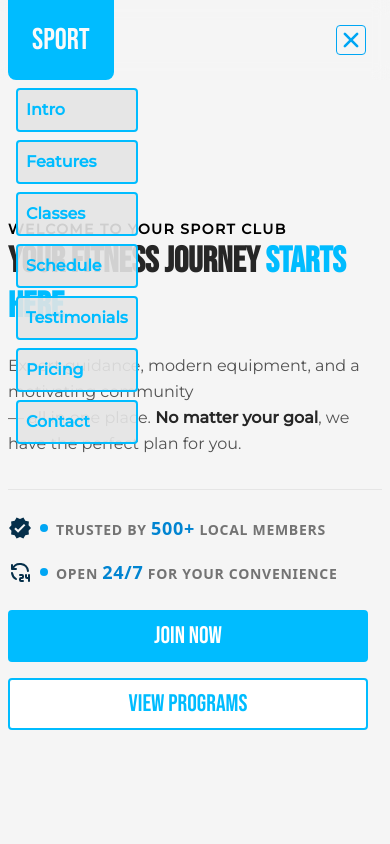
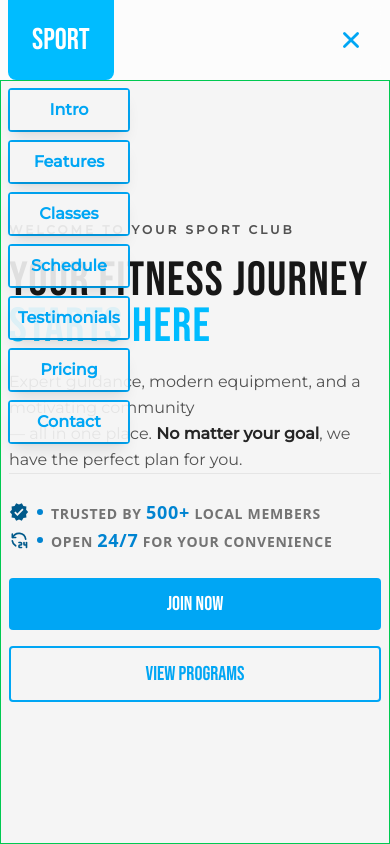
Before and after one commit to AbdallahBenj/landing-page, a React (Vite) app: page / in a window 390 px wide. Both pictures are taken after a click on the button "Toggle menu". Shown: the top 844 px of the page. Built offline with nearby package versions, Linux system fonts and the light colour scheme.

Commit message:
Update Landing Page - update intro section, nav bar and menu mobile

```diff
--- a/src/layout/Footer.jsx
+++ b/src/layout/Footer.jsx
@@ -11,7 +11,7 @@ const Footer = () => {
       <div
         className="footer-container
         flex flex-col md:flex-row justify-between items-center
-        w-full md:max-w-4xl
+        w-full md:max-w-5xl
         mx-2 md:mx-6"
       >
         <p className="font-heading font-medium text-md text-neutral-700">
--- a/src/layout/Header.jsx
+++ b/src/layout/Header.jsx
@@ -14,36 +14,37 @@ const Header = ({ sectionRefs }) => {
 
   return (
     <header
-      className="header-class fixed
+      className="header-class
+      fixed top-0 w-full z-50
       flex justify-center items-center
-      w-full backdrop-blur
+      backdrop-blur bg-white/70
       min-h-(--header-mobile) md:min-h-(--header-desktop)"
     >
       <div
-        className="header-container z-20
+        className="header-container
         flex justify-between items-center
-        w-full md:max-w-4xl
+        w-full md:max-w-5xl
         mx-2 md:mx-6"
       >
         {/* Header logo section */}
 
-        <a href="./">
-          <div
+        <a
+          href="./"
           className="
-            flex justify-center items-center
+            flex items-center
             rounded-b-lg p-6
-            h-(--header-mobile) md:h-(--header-desktop)
+            h-(--header-mobile)
+            md:h-(--header-desktop)
             bg-sky-400 hover:bg-sky-500
             transition-colors duration-300"
         >
           <h1
             className="site-name
               font-heading text-3xl
-              text-neutral-50"
+              text-white"
           >
             Sport
           </h1>
-          </div>
         </a>
 
         {/* Desktop Nav link section*/}
@@ -57,10 +58,23 @@ const Header = ({ sectionRefs }) => {
                   <button
                     onClick={() => ScrollToSection(sectionRefs.current[id])}
                     className="font-heading
-                    flex justify-center items-center
                     text-xl cursor-pointer
-                    h-(--header-mobile) md:h-(--header-desktop)
-                    border-b border-transparent hover:border-sky-500
+                    h-(--header-desktop)
+                    flex items-center justify-center
+
+
+                    relative
+                    after:absolute
+                    after:content-['']
+                    after:left-1/2 after:bottom-0
+                    after:-translate-x-1/2
+                    after:h-0.5 after:w-0
+                    after:bg-sky-500
+                    hover:after:w-full
+                    after:transition-[width]
+                    after:duration-300
+
+
                     text-sky-400 hover:text-sky-500
                     transition-colors duration-300"
                   >
@@ -84,7 +98,7 @@ const Header = ({ sectionRefs }) => {
           md:hidden m-4"
         >
           {isOpen ? (
-            <IoClose className="text-3xl border rounded text-sky-500" />
+            <IoClose className="text-3xl text-sky-500" />
           ) : (
             <IoMenu className="text-3xl text-sky-500" />
           )}
--- a/src/layout/MobileMenu.jsx
+++ b/src/layout/MobileMenu.jsx
@@ -6,30 +6,33 @@ const MobileMenu = ({ isOpen, setOpen, sectionRefs }) => {
   return (
     <nav
       id="mobile-menu"
+      aria-hidden={!isOpen}
       className={`md:hidden
-      absolute left-2
+      absolute left-0 p-2
       top-(--header-mobile)
-      px-2
-      transaction-all duration-500
+      transition-all duration-500
       ${
         isOpen
-          ? "opacity-100 translate-x-0 pointer-events-auto visible"
-          : "opacity-0 -translate-x-full pointer-events-none invisible"
+          ? "opacity-100 translate-x-0 pointer-events-auto"
+          : "opacity-0 -translate-x-full pointer-events-none"
       }`}
     >
-      <ul>
+      <ul className="space-y-2">
         {sections.map((section) => (
-          <li
-            key={section.id}
-            className="my-2 border-2 border-sky-400 rounded
-            bg-neutral-200/90 "
-          >
+          <li key={section.id} className="border-2 border-sky-500 rounded">
             <button
               onClick={() => {
                 setOpen(false);
                 ScrollToSection(sectionRefs.current[section.id]);
               }}
-              className="font-montserrat font-semibold text-sky-400 p-2 block"
+              aria-label={`Go to ${section.name} section`}
+              className="font-montserrat
+              font-semibold
+              p-2 w-full
+              text-sky-500
+              bg-neutral-100/90 shadow-lg
+              active:scale-[0.98]
+              active:bg-neutral-200/80"
             >
               {section.name}
             </button>
--- a/src/sections/IntroSection.jsx
+++ b/src/sections/IntroSection.jsx
@@ -6,39 +6,52 @@ const IntroSection = ({ sectionRefs }) => {
     <div
       id="intro"
       ref={sectionRefs}
-      className="hero-section
-      flex justify-center items-center
-      w-full h-full
+      className="intro-section
+      flex justify-center
       min-h-screen
       bg-neutral-100"
     >
       <div
-        className="hero-container
-        mt-26
-        w-full md:max-w-4xl
-        mx-2 md:mx-6"
+        className="intro-container
+        flex h-full w-full md:max-w-5xl"
       >
-        <div className="max-w-2xl">
+        <div
+          className="intro-card
+          border border-green-500
+          p-2 md:p-6
+          flex flex-1
+          mt-(--header-mobile) md:mt-(--header-desktop)
+          min-h-[calc(100vh-var(--header-mobile))] md:min-h-[calc(100vh-var(--header-desktop))]"
+        >
+          <div
+            className="intro-left-container
+            flex flex-col
+            my-auto
+            max-w-2xl"
+          >
+            <div className="intro-welcome space-y-5">
               <p
                 className="
-          text-sm md:text-md
-          font-montserrat font-bold
-          te xt-neutral-700 tracking-widest"
+                font-montserrat
+                tracking-[0.25em]
+                text-xs md:text-sm
+                uppercase font-semibold
+                text-neutral-600"
               >
                 WELCOME TO YOUR SPORT CLUB
               </p>
 
               <h2
                 className="
-          mb-6 leading-tight
-          font-heading font-semibold
-          text-4xl md:text-6xl text-neutral-800"
+                font-heading
+                leading-[0.95] tracking-wide
+                text-5xl md:text-7xl text-neutral-900"
               >
                 Your Fitness Journey{" "}
                 <span className="text-sky-400">Starts Here</span>
               </h2>
 
-          <p className="font-montserrat text-neutral-600 mb-8 max-w-xl leading-relaxed">
+              <p className="font-montserrat leading-relaxed text-base md:text-lg text-neutral-600">
                 Expert guidance, modern equipment, and a motivating community
                 <br />— all in one place.{" "}
                 <span className="font-semibold text-neutral-800">
@@ -46,52 +59,59 @@ const IntroSection = ({ sectionRefs }) => {
                 </span>
                 , we have the perfect plan for you.
               </p>
-
-          <div className="flex flex-wrap gap-x-8 gap-y-4 border-t border-neutral-200 pt-6">
+            </div>
+            <div className="intro-actions space-y-6">
+              <div
+                className="intro-trust
+                border-t border-neutral-200 pt-6"
+              >
                 <div className="flex items-center gap-2">
-              <MdVerified className="text-sky-950 text-2xl" />
-              <span className="flex h-2 w-2 rounded-full bg-sky-500"></span>
+                  <MdVerified className="text-sky-800 text-xl" />
+                  <span className="inline-block h-1.5 w-1.5 rounded-full bg-sky-600"></span>
                   <p className="text-sm font-bold uppercase tracking-wider text-neutral-500">
-                Trusted by <span className="text-sky-600 text-lg">500+</span>{" "}
-                local members
+                    Trusted by{" "}
+                    <span className="text-sky-600 text-lg">500+</span> local
+                    members
                   </p>
                 </div>
 
                 <div className="flex items-center gap-2">
-              <TbHours24 className="text-sky-950 text-2xl" />
-              <span className="flex h-2 w-2 rounded-full bg-sky-500"></span>
+                  <TbHours24 className="text-sky-800 text-xl" />
+                  <span className="inline-block h-1.5 w-1.5 rounded-full bg-sky-600"></span>
                   <p className="text-sm font-bold uppercase tracking-wider text-neutral-500">
-                Open <span className="text-sky-600 text-lg">24/7</span> for your
-                convenience
+                    Open <span className="text-sky-600 text-lg">24/7</span> for
+                    your convenience
                   </p>
                 </div>
               </div>
 
-          <div className="flex flex-col md:flex-row-reverse gap-4 mt-6">
+              <div
+                className="intro-buttons
+                flex flex-col md:flex-row-reverse gap-4"
+              >
                 <button
                   className="
-            flex-2/3
-            text-2xl
-            w-90 border-2
-            border-sky-400
-            px-6 py-2 rounded
-            font-heading text-white
-            bg-sky-400 hover:bg-sky-500
-            scale-100 hover:scale-102
+                  flex-1
+                  px-8 py-3 rounded
+                  font-heading uppercase
+                  text-xl md:text-2xl
+                  text-white bg-sky-500
+                  hover:bg-sky-600
+                  hover:scale-105 active:scale-95
                   transaction-transform duration-300"
                 >
                   Join Now
                 </button>
                 <button
                   className="
-            flex-1/3
-            text-2xl
-            w-90 border-2
-            border-sky-400
-            px-6 py-2 rounded
-            font-heading
-            text-sky-400 hover:text-white
-            bg-white hover:bg-sky-500
+                  flex-1
+                  px-8 py-3 rounded
+                  font-heading uppercase
+                  text-xl md:text-2xl
+                  border-2 border-sky-500
+                  text-sky-500
+                  hover:bg-sky-500 hover:text-white
+                  hover:scale-102 active:scale-95
                   transaction-transform duration-300"
                 >
                   View Programs
@@ -99,6 +119,9 @@ const IntroSection = ({ sectionRefs }) => {
               </div>
             </div>
           </div>
+          <div className="intro-right-container"></div>
+        </div>
+      </div>
     </div>
   );
 };
```
Lines whose indentation alone changed are shown as unchanged.
